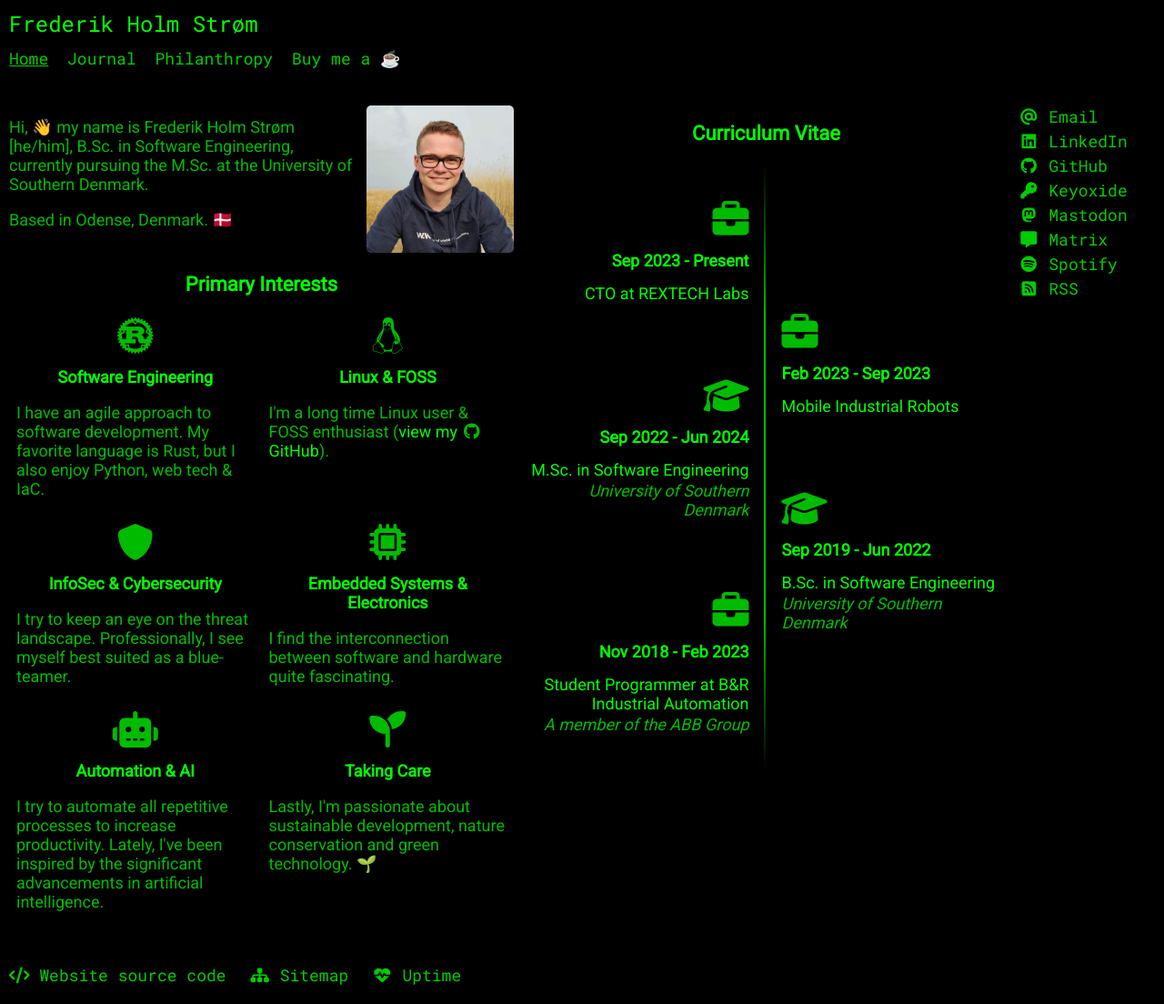
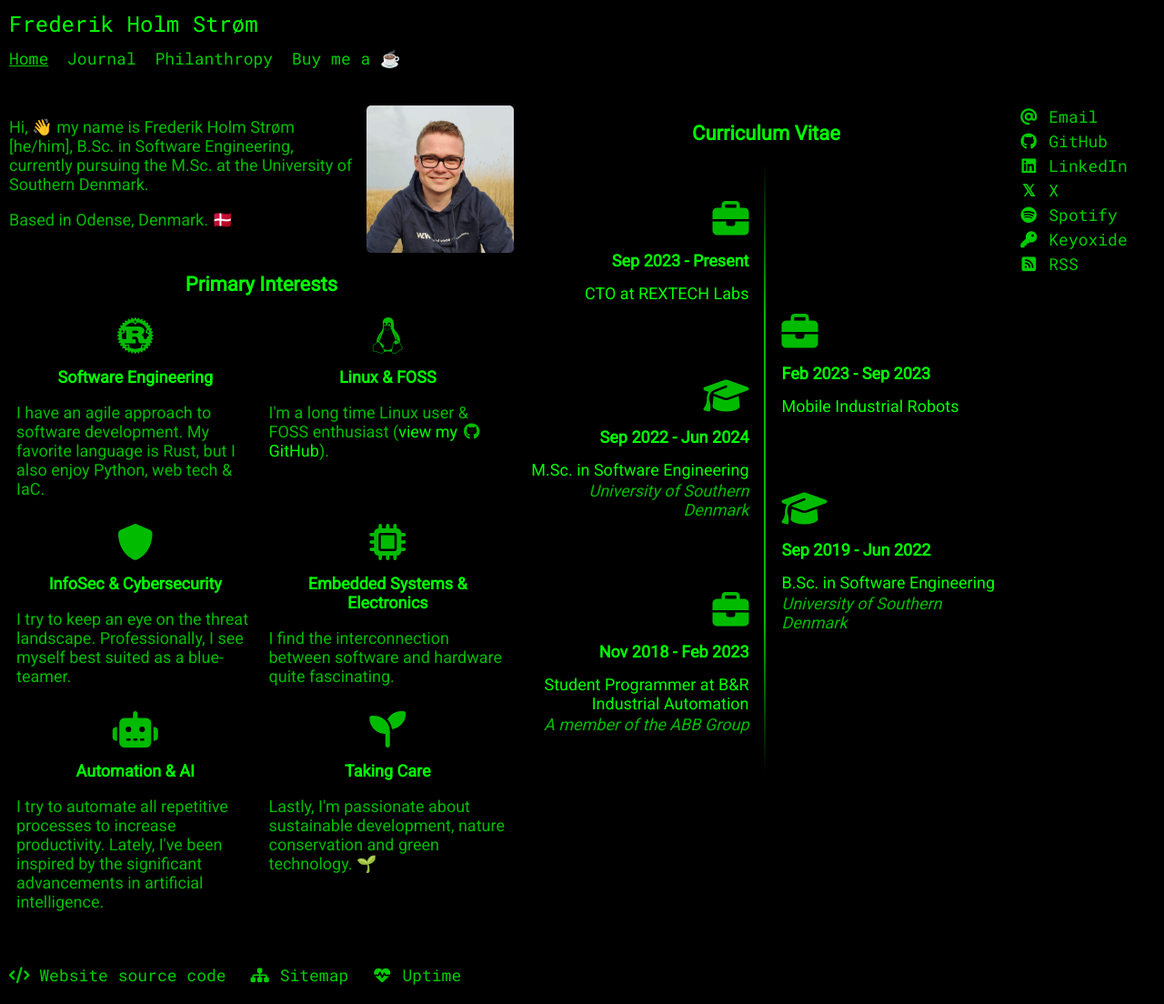
Before and after one commit to frederikstroem/frederikstroem.github.io, a Jekyll site: the page built from index.html, in a window 1280 px wide. Shown: the whole page at 91% size. Built offline with Jekyll 4.4.1, drawn with Linux system fonts in a browser that asks for light colours.

Commit message:
Update socials

```diff
--- a/_layouts/default.html
+++ b/_layouts/default.html
@@ -12,7 +12,7 @@
     {% if page.is_post %}
       <link rel="stylesheet" href="{{ '/assets/css/post.css' | relative_url }}" />
     {% endif %}
-    <link rel="stylesheet" href="https://cdnjs.cloudflare.com/ajax/libs/font-awesome/6.4.0/css/all.min.css" integrity="sha512-iecdLmaskl7CVkqkXNQ/ZH/XLlvWZOJyj7Yy7tcenmpD1ypASozpmT/E0iPtmFIB46ZmdtAc9eNBvH0H/ZpiBw==" crossorigin="anonymous" referrerpolicy="no-referrer" />
+    <link rel="stylesheet" href="https://cdnjs.cloudflare.com/ajax/libs/font-awesome/6.5.1/css/all.min.css" integrity="sha512-DTOQO9RWCH3ppGqcWaEA1BIZOC6xxalwEsw9c2QQeAIftl+Vegovlnee1c9QX4TctnWMn13TZye+giMm8e2LwA==" crossorigin="anonymous" referrerpolicy="no-referrer" />
   </head>
   <body>
     <nav>
@@ -32,12 +32,11 @@
       <aside>
         <ul>
           <li><a href="mailto:contact@frederikstroem.com" target="_blank"><i class="fa fa-at fa-fw" aria-hidden="true"></i> Email</a></li>
+          <li><a href="https://github.com/frederikstroem" target="_blank"><i class="fa-brands fa-github fa-fw" aria-hidden="true"></i> GitHub</a></li>
           <li><a href="https://www.linkedin.com/in/frederikstroem/" target="_blank"><i class="fa-brands fa-linkedin fa-fw" aria-hidden="true"></i> LinkedIn</a></li>
-          <li><a href="https://github.com/frederikstroem" target="_blank"><i class="fa-brands fa-github fa-fw" aria-hidden="true"></i> GitHub</a></li>
+          <li><a href="https://x.com/frederikstroem" target="_blank"><span class="xSocialFix">𝕏</span> X</a></li>
+          <li><a href="https://open.spotify.com/user/katofln" target="_blank"><i class="fa-brands fa-spotify fa-fw" aria-hidden="true"></i> Spotify</a></li>
           <li><a href="https://keyoxide.org/9ea6c866165a3a8608be3568ea2dc27e87a494f2" target="_blank"><i class="fa-solid fa-key fa-fw" aria-hidden="true"></i> Keyoxide</a></li>
-          <li><a href="https://fosstodon.org/@frederikstroem" target="_blank"><i class="fa-brands fa-mastodon fa-fw" aria-hidden="true"></i> Mastodon</a></li>
-          <li><a href="https://matrix.to/#/@frederikstroem:matrix.org" target="_blank"><i class="fa-solid fa-message fa-fw" aria-hidden="true"></i> Matrix</a></li>
-          <li><a href="https://open.spotify.com/user/katofln" target="_blank"><i class="fa-brands fa-spotify fa-fw" aria-hidden="true"></i> Spotify</a></li>
           <li><a href="{{ '/feed.xml' | relative_url }}" target="_blank"><i class="fa-solid fa-square-rss fa-fw" aria-hidden="true"></i> RSS</a></li>
         </ul>
       </aside>
--- a/assets/css/main.scss
+++ b/assets/css/main.scss
@@ -52,10 +52,13 @@
     }
 }
 
-// Fix monospace not being respected.
-.fa.fa-key-modern {
-    margin-right: -2px;
-    margin-left: -1px;
+// Fix 𝕏 to align with Font Awesome icons.
+.xSocialFix {
+    display: inline-block;
+    text-align: center;
+    width: 1.25em;
+    font-weight: 900;
+    font-family: "Font Awesome 6 Free";
 }
 
 // Awesome glitch effect by Lucas Bebber.
```
